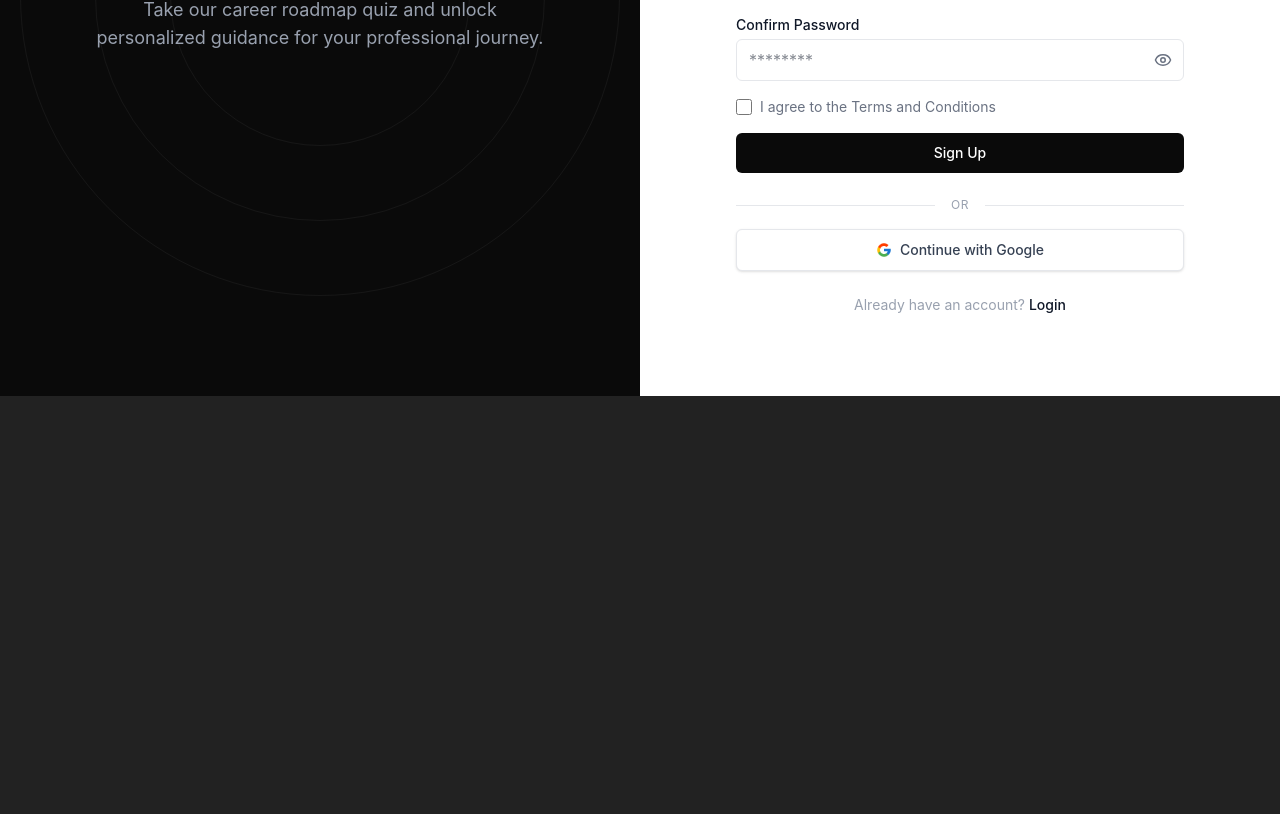
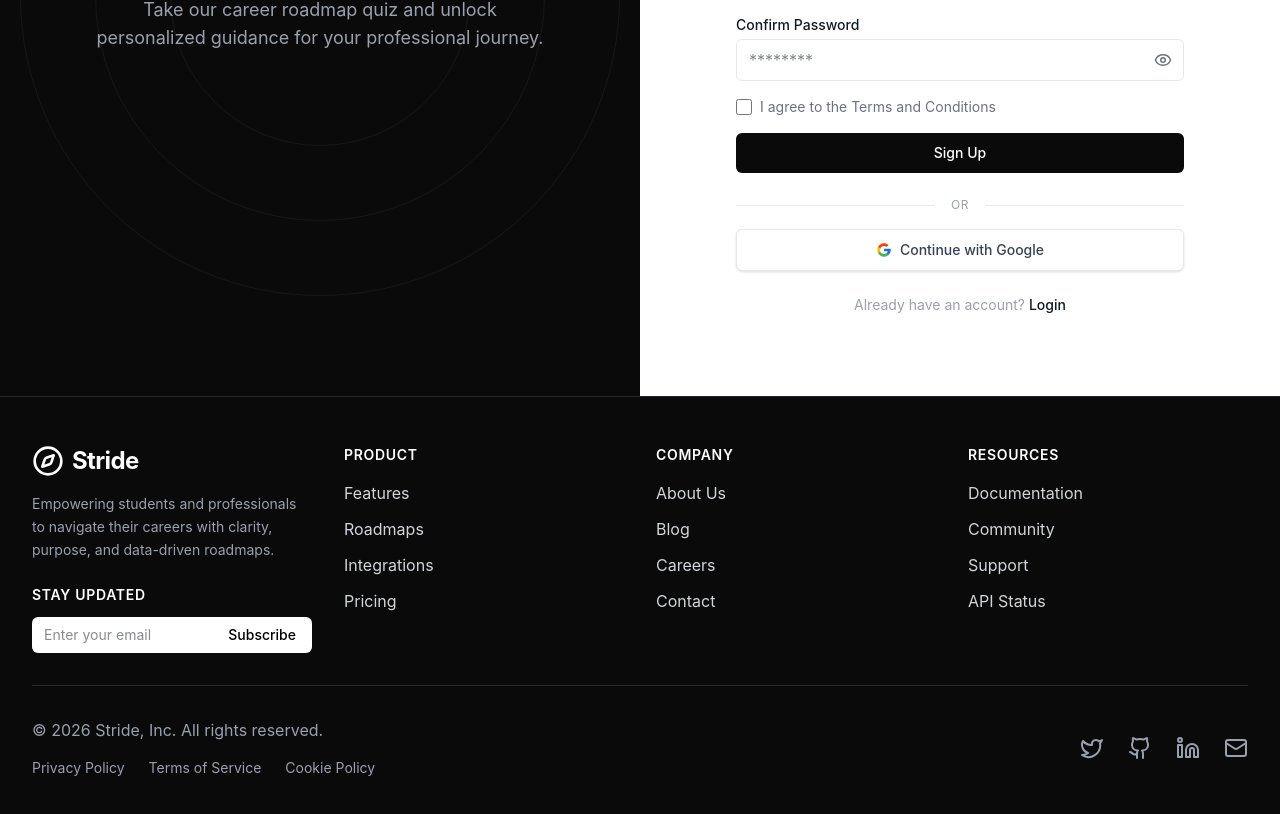
Before and after one commit to beebek1/codeyatra2.0_AsyncAvengers_Stride, a React (Vite) app in the folder client/: page / in a window 1280 px wide. Shown: the part 404-1218 px from the top of the page. Before the commit the page ends 800 px from the top, so only its background shows below. Built offline with nearby package versions, Linux system fonts and the light colour scheme.

Commit message:
Footer is made

```diff
--- a/client/src/App.jsx
+++ b/client/src/App.jsx
@@ -1,44 +1,56 @@
 import { useState } from 'react'
 import { BrowserRouter as Router, Routes, Route } from 'react-router-dom';
 import { Toaster } from 'react-hot-toast';
+
+// Pages
 import Login from './pages/auth/Login';
 import Register from './pages/auth/Register';
 import Dashboard from './pages/Dashboard';
 import ForgotPassword from './pages/auth/ForgotPassword';
 import QuizPage from './pages/Quizpage';
-import { ScrollToTop , NotFound} from './components/Elements';
 
+// Components
+import { ScrollToTop, NotFound } from './components/Elements';
+import Footer from './components/Footer';
 
 function AppWrapper() {
   const role = "org";
 
   return (
-    <>
+    // Added flex flex-col and min-h-screen to push the footer to the bottom
+    <div className="flex flex-col min-h-screen w-full">
       <Toaster position='top-right' />
+
+      {/* flex-grow ensures the routing area takes up all available space, pushing the footer down */}
+      <main className="flex-grow">
         <Routes>
-
+          <Route path="/" element={<Register/>} />
           <Route path="/login" element={<Login/>} />
-           <Route path="/" element={<Register/>} />
           <Route path="/quiz" element={<QuizPage/>} />
-           <Route path="/" element={<Register/>} />
           <Route path="/dashboard" element={<Dashboard/>} />
           <Route path="/forgot-password" element={<ForgotPassword/>} />
 
           {/* fallout */}
           <Route path="*" element={<NotFound />} />
         </Routes>
-    </>
+      </main>
+
+      {/* Global Footer appears on every page */}
+      <Footer />
+    </div>
   );
 }
+
 function App() {
   return (
     <Router>
       <ScrollToTop />
-      <div className="bg-[#080808] min-h-screen text-white">
+      {/* Removed bg-[#080808] from here so your individual pages (like the white Quiz page) can dictate their own background colors without conflict */}
+      <div className="min-h-screen font-sans text-gray-900">
         <AppWrapper />
       </div>
     </Router>
   );
 }
 
-export default App
+export default App;
--- /dev/null
+++ b/client/src/components/Footer.jsx
@@ -0,0 +1,116 @@
+import React from 'react';
+import { Link } from 'react-router-dom';
+import { Compass, Github, Twitter, Linkedin, Mail } from 'lucide-react';
+
+const Footer = () => {
+  const currentYear = new Date().getFullYear();
+
+  return (
+    <footer className="bg-[#0a0a0a] text-gray-300 py-12 border-t border-gray-800 font-sans">
+      <div className="max-w-7xl mx-auto px-4 sm:px-6 lg:px-8">
+        {/* Top Section: Grid for Links and Newsletter */}
+        <div className="grid grid-cols-1 md:grid-cols-4 gap-8 mb-8">
+
+          {/* Column 1: Brand & Mission */}
+          <div className="col-span-1 md:col-span-1">
+            <Link to="/" className="flex items-center mb-4">
+              <Compass className="w-8 h-8 text-white mr-2" />
+              <span className="text-2xl font-bold text-white tracking-tight">Stride</span>
+            </Link>
+            <p className="text-sm leading-relaxed text-gray-400 mb-6">
+              Empowering students and professionals to navigate their careers with clarity, purpose, and data-driven roadmaps.
+            </p>
+            {/* Newsletter Signup (Visual only for hackathon) */}
+            <div>
+              <h3 className="text-sm font-semibold text-white uppercase tracking-wider mb-3">Stay Updated</h3>
+              <form className="flex" onSubmit={(e) => e.preventDefault()}>
+                <input
+                  type="email"
+                  placeholder="Enter your email"
+                  className="w-full px-3 py-2 text-sm text-gray-900 bg-white rounded-l-md focus:outline-none"
+                />
+                <button
+                  type="submit"
+                  className="bg-white text-black hover:bg-gray-200 px-4 py-2 text-sm font-medium rounded-r-md transition-colors"
+                >
+                  Subscribe
+                </button>
+              </form>
+            </div>
+          </div>
+
+          {/* Column 2: Product Links */}
+          <div>
+            <h3 className="text-sm font-semibold text-white uppercase tracking-wider mb-4">Product</h3>
+            <ul className="space-y-3">
+              <li><Link to="/dashboard" className="text-base hover:text-white transition-colors">Features</Link></li>
+              <li><a href="#" className="text-base hover:text-white transition-colors">Roadmaps</a></li>
+              <li><a href="#" className="text-base hover:text-white transition-colors">Integrations</a></li>
+              <li><a href="#" className="text-base hover:text-white transition-colors">Pricing</a></li>
+            </ul>
+          </div>
+
+          {/* Column 3: Company Links */}
+          <div>
+            <h3 className="text-sm font-semibold text-white uppercase tracking-wider mb-4">Company</h3>
+            <ul className="space-y-3">
+              <li><a href="#" className="text-base hover:text-white transition-colors">About Us</a></li>
+              <li><a href="#" className="text-base hover:text-white transition-colors">Blog</a></li>
+              <li><a href="#" className="text-base hover:text-white transition-colors">Careers</a></li>
+              <li><a href="#" className="text-base hover:text-white transition-colors">Contact</a></li>
+            </ul>
+          </div>
+
+          {/* Column 4: Resources Links */}
+          <div>
+            <h3 className="text-sm font-semibold text-white uppercase tracking-wider mb-4">Resources</h3>
+            <ul className="space-y-3">
+              <li><a href="#" className="text-base hover:text-white transition-colors">Documentation</a></li>
+              <li><a href="#" className="text-base hover:text-white transition-colors">Community</a></li>
+              <li><a href="#" className="text-base hover:text-white transition-colors">Support</a></li>
+              <li><a href="#" className="text-base hover:text-white transition-colors">API Status</a></li>
+            </ul>
+          </div>
+        </div>
+
+        {/* Divider */}
+        <div className="border-t border-gray-800 pt-8 md:flex md:items-center md:justify-between">
+
+          {/* Social Media Icons */}
+          <div className="flex space-x-6 md:order-2">
+            <a href="#" className="text-gray-400 hover:text-white">
+              <span className="sr-only">Twitter</span>
+              <Twitter className="w-6 h-6" />
+            </a>
+            <a href="#" className="text-gray-400 hover:text-white">
+              <span className="sr-only">GitHub</span>
+              <Github className="w-6 h-6" />
+            </a>
+            <a href="#" className="text-gray-400 hover:text-white">
+              <span className="sr-only">LinkedIn</span>
+              <Linkedin className="w-6 h-6" />
+            </a>
+            <a href="mailto:contact@stride.com" className="text-gray-400 hover:text-white">
+              <span className="sr-only">Email</span>
+              <Mail className="w-6 h-6" />
+            </a>
+          </div>
+
+          {/* Copyright & Legal */}
+          <div className="mt-8 md:mt-0 md:order-1">
+            <p className="text-base text-gray-400 text-center md:text-left">
+              &copy; {currentYear} Stride, Inc. All rights reserved.
+            </p>
+            <div className="mt-4 flex justify-center md:justify-start space-x-6 text-sm text-gray-400">
+              <a href="#" className="hover:text-white">Privacy Policy</a>
+              <a href="#" className="hover:text-white">Terms of Service</a>
+              <a href="#" className="hover:text-white">Cookie Policy</a>
+            </div>
+          </div>
+        </div>
+      </div>
+    </footer>
+  );
+};
+
+export default Footer;
```
Lines whose indentation alone changed are shown as unchanged.
